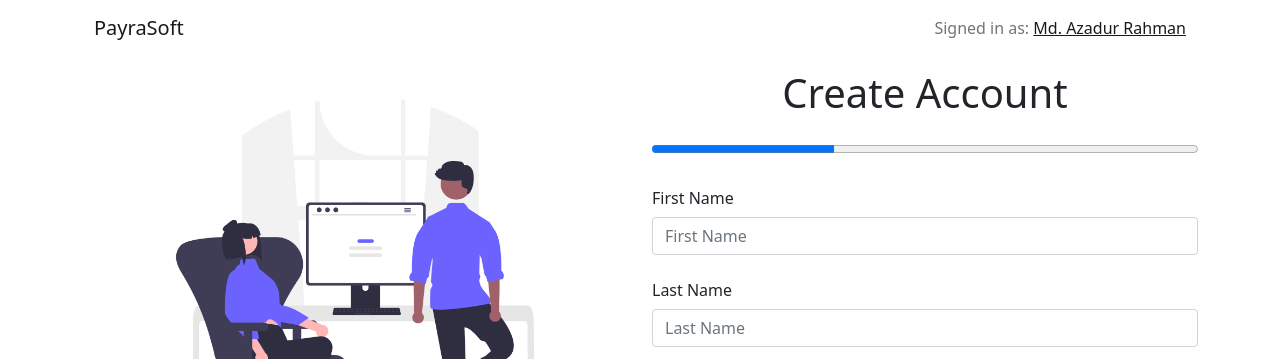
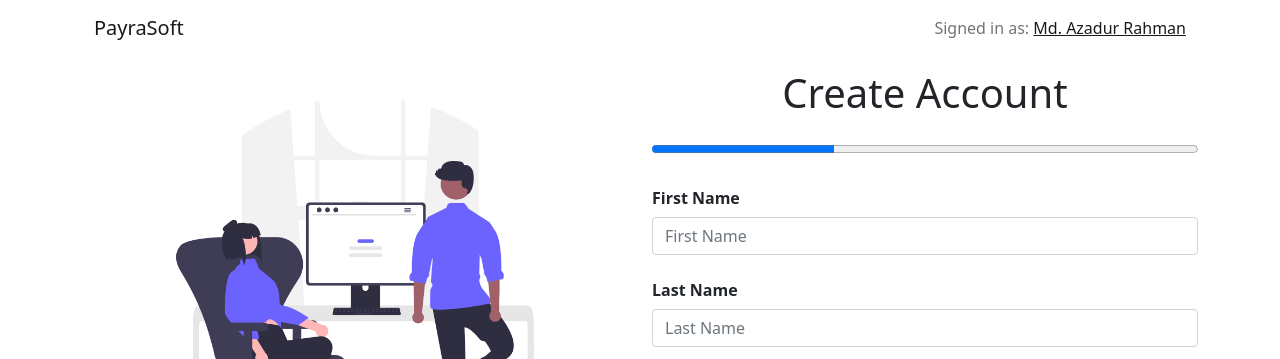
Before and after one commit to iazadur/payrasoft, a React (Create React App) app: page / in a window 1280 px wide. Shown: the top 359 px of the page. Built offline with nearby package versions, Linux system fonts and the light colour scheme.

Commit message:
complete

```diff
--- a/src/components/Login/Birthday.jsx
+++ b/src/components/Login/Birthday.jsx
@@ -6,7 +6,7 @@ const Birthday = ({ handleOnBlur }) => {
         <div>
             <Form.Group as={Row} className="mb-3" >
                 <Form.Label column sm={12}>
-                    Phone Number
+                    <b> Phone Number</b>
                 </Form.Label>
                 <Col sm={12}>
                     <Form.Control onBlur={handleOnBlur} name="PhoneNumber" type="Number" placeholder="Phone Number" />
@@ -15,10 +15,10 @@ const Birthday = ({ handleOnBlur }) => {
 
             <Form.Group as={Row} className="mb-3" >
                 <Form.Label column sm={12}>
-                    Date of Year
+                    <b>Date of Year</b>
                 </Form.Label>
                 <Col sm={12}>
-                    <Form.Control onBlur={handleOnBlur} name="DOY" type="number" placeholder="Date of Year"/>
+                    <Form.Control onBlur={handleOnBlur} name="DOY" type="number" placeholder="Date of Year" />
                 </Col>
             </Form.Group>
         </div>
--- a/src/components/Login/Contact.jsx
+++ b/src/components/Login/Contact.jsx
@@ -6,7 +6,7 @@ const Contact = ({ handleOnBlur }) => {
         <div>
             <Form.Group as={Row} className="mb-3" controlId="formHorizontalEmail">
                 <Form.Label column sm={12}>
-                    Email
+                <b>Email</b>
                 </Form.Label>
                 <Col sm={12}>
                     <Form.Control onBlur={handleOnBlur} name="email" type="email" placeholder="Email" />
@@ -15,7 +15,7 @@ const Contact = ({ handleOnBlur }) => {
 
             <Form.Group as={Row} className="mb-3" controlId="formHorizontalPassword">
                 <Form.Label column sm={12}>
-                    Password
+                    <b>Password</b>
                 </Form.Label>
                 <Col sm={12}>
                     <Form.Control onBlur={handleOnBlur} name="password" type="password" placeholder="Password" />
--- a/src/components/Login/Name.jsx
+++ b/src/components/Login/Name.jsx
@@ -7,7 +7,7 @@ const Name = ({ handleOnBlur }) => {
 
             <Form.Group as={Row} className="mb-3" >
                 <Form.Label column sm={12}>
-                    First Name
+                    <b>First Name</b>
                 </Form.Label>
                 <Col sm={12}>
                     <Form.Control onBlur={handleOnBlur} name="FirstName" type="text" placeholder="First Name" />
@@ -16,7 +16,7 @@ const Name = ({ handleOnBlur }) => {
 
             <Form.Group as={Row} className="mb-3" >
                 <Form.Label column sm={12}>
-                    Last Name
+                    <b>Last Name</b>
                 </Form.Label>
                 <Col sm={12}>
                     <Form.Control onBlur={handleOnBlur} name="LastName" type="text" placeholder="Last Name" />
```
